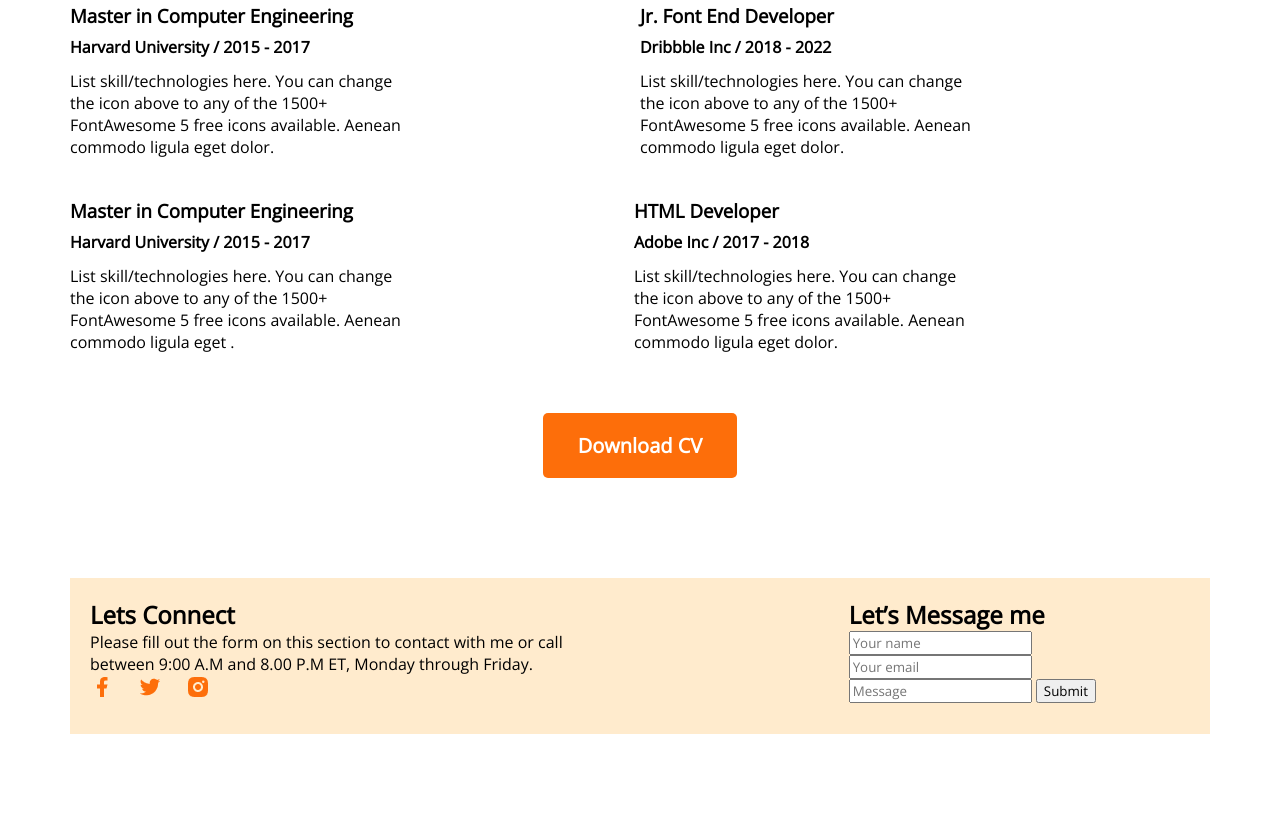
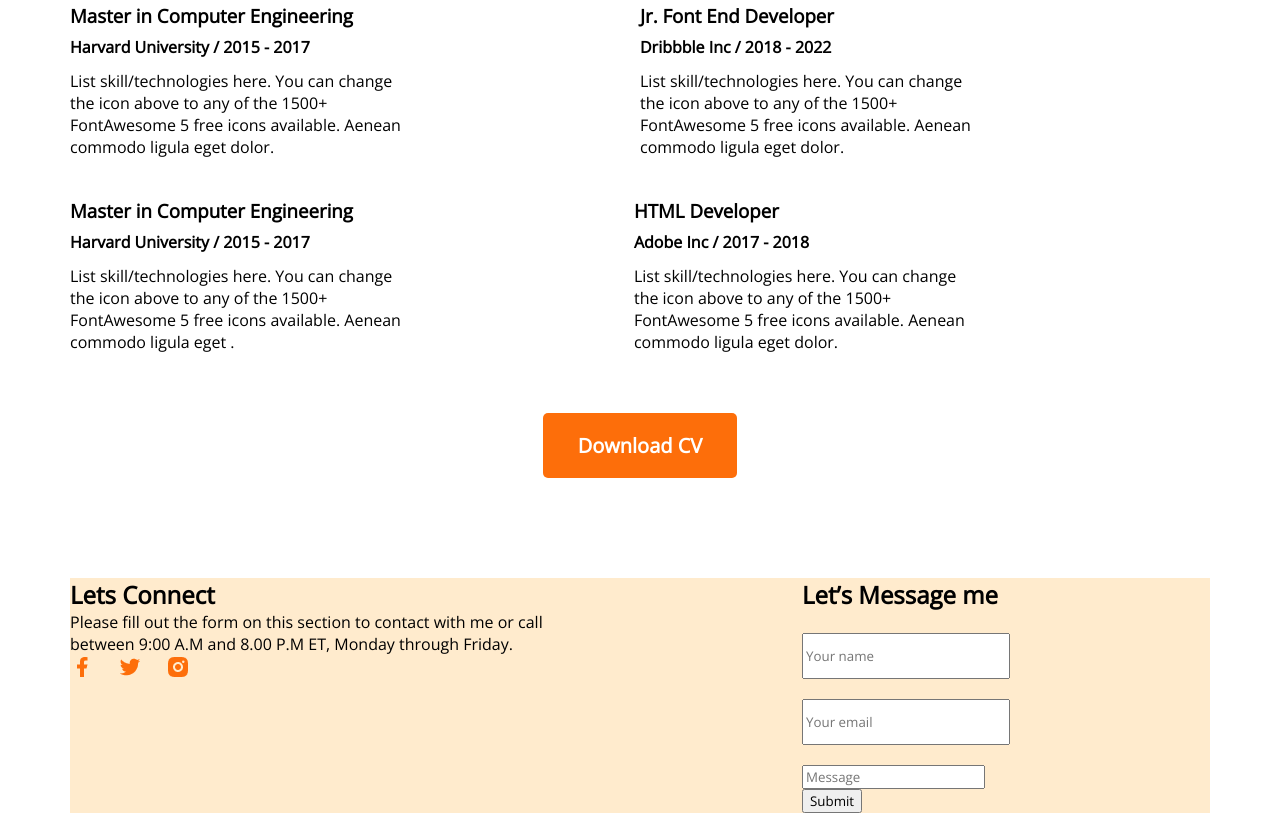
Before and after one commit to Mostofa45/MostofaDeb-portfolio, a plain HTML site: page index.html in a window 1280 px wide. Shown: the part 2106-2919 px from the top of the page. Before the commit the page ends 2840 px from the top, so only its background shows below. Drawn offline with nearby package versions, Linux system fonts and the light colour scheme.

Commit message:
project/

```diff
--- a/index.html
+++ b/index.html
@@ -113,25 +113,24 @@
         <section class="sec-cla">
            <div class="div-let">
                 <div class="div-con">
-                    <h1>Lets Connect</h1>
+                    <h1 class="h1-c" >Lets Connect</h1>
                     <p>Please fill out the form on this section to contact with me or call between 9:00 A.M and 8.00 P.M ET, Monday through Friday.</p>
                     <img class="div-img" src="images/icons/facebook.png" alt="">
                     <img class="div-img" src="images/icons/twitter.png" alt="">
                     <img class="div-img" src="images/icons/insta.png" alt="">
 
                 </div>
-                <div class="div-me">
-                    <h1>Let’s Message me</h1>
-                   <samp class="came">
-                       <input type="text" placeholder="Your name">
-                    </samp>
-                    <samp class="came">
-                        <input type="email" placeholder="Your email">
-                    </samp>
-                    <samp class="div--">
-                        <input type="text" placeholder="Message">
-                    </samp>
-                    <input type="submit" placeholder="submit">
+                <div class="div-con">
+                    <h1 class="h1-c">Let’s Message me</h1>
+                    <br>
+                       <input class="came" type="text" placeholder="Your name">
+                    <br>
+                        <input class="came" type="email" placeholder="Your email">
+                    <br>
+                        <input class="came," type="text" placeholder="Message">
+                    <br>
+                        <input class="came,," type="submit" placeholder="submit">
+
                 </div>
             </div>
         </section>
--- a/style/Portfolio.css
+++ b/style/Portfolio.css
@@ -164,20 +164,22 @@ div{
     padding-right: 20px;
 }
 .div-con{
-    padding-right: 20%;
+   padding-right: 200px;
 }
 .div-let{
     display: flex;
     background-color: blanchedalmond;
-    padding: 20px 0px 30px 20px;
+
+
 }
 .div-me{
 
 }
 .came{
-    width: 50px;
-    height: 200px;
+    width: 200px;
+    height: 40px;
+    margin-bottom: 20px;
 }
-.div--{
-    width: 400px;
+.came,{
+
 }
```
